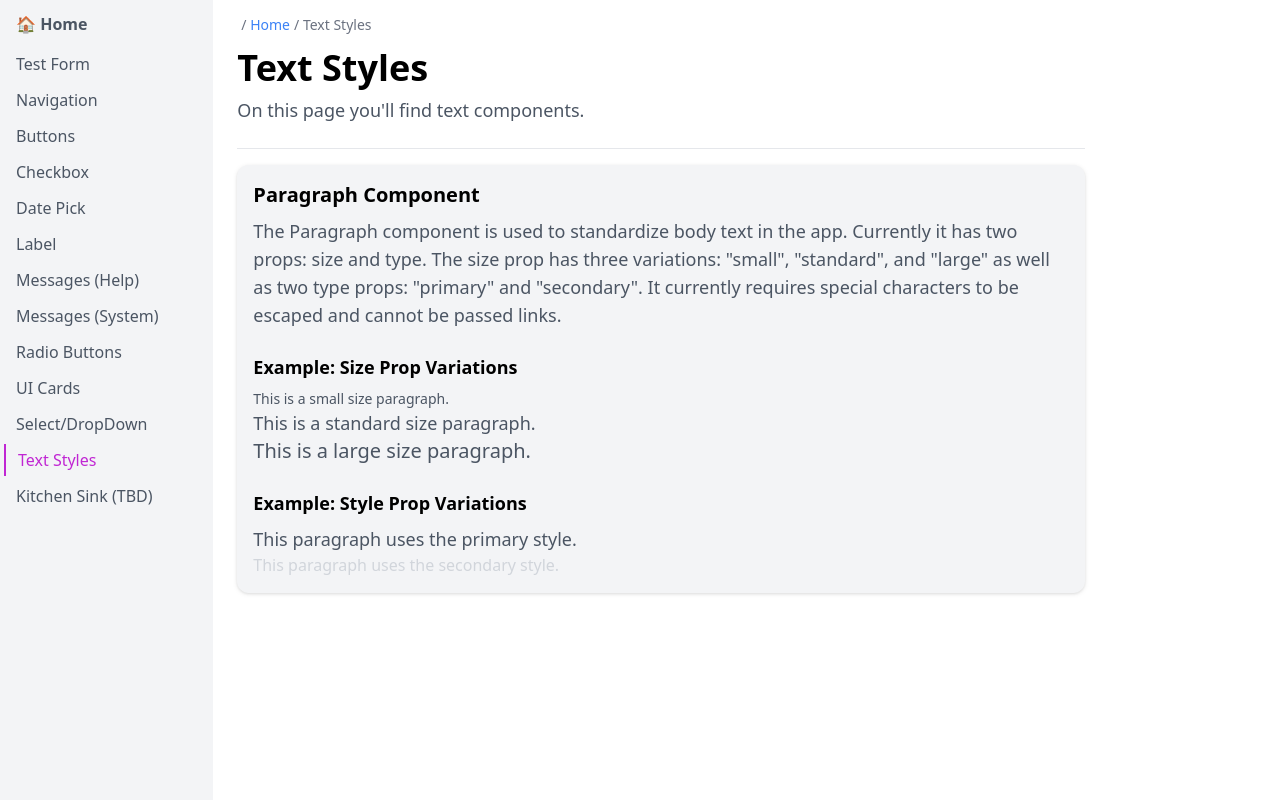
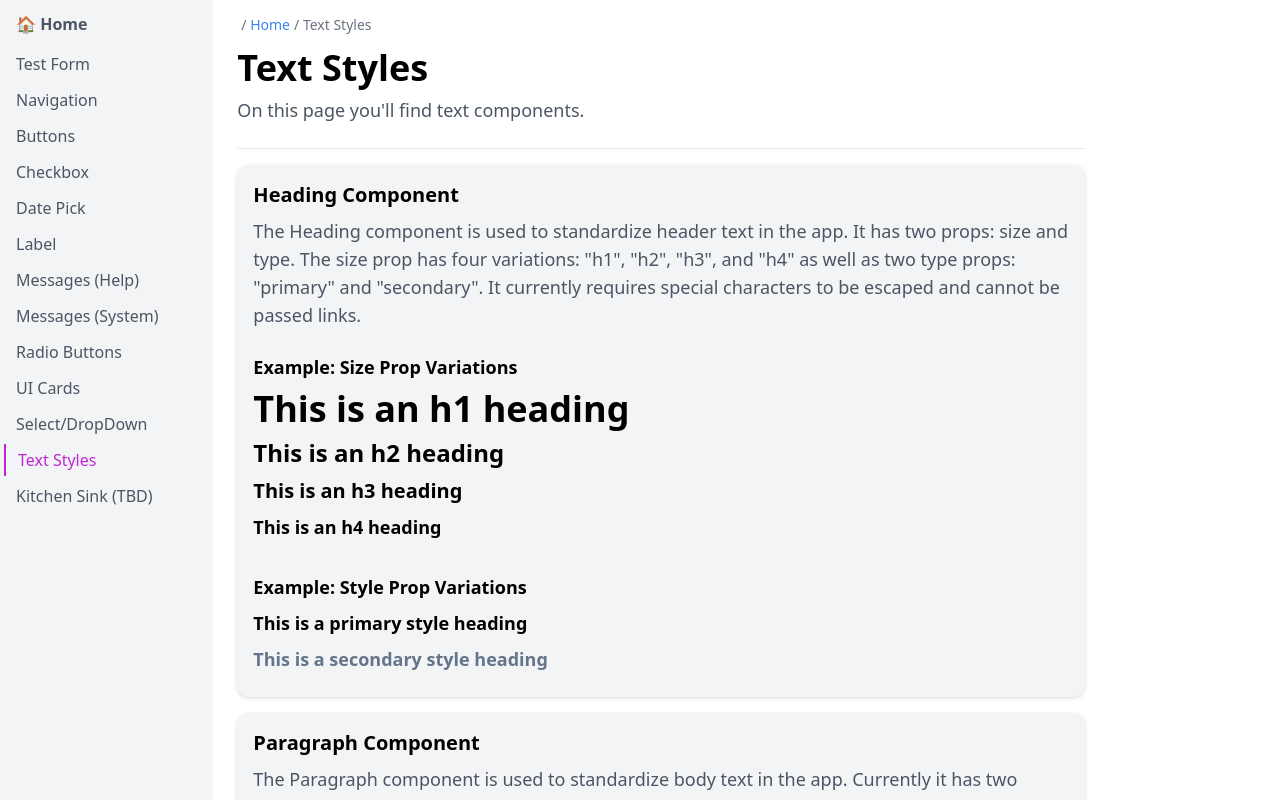
Before and after one commit to tayv/Project-Bubblegum, a Next.js app: page /forms/text-styles-article in a window 1280 px wide. Built offline with nearby package versions, Linux system fonts and the light colour scheme.

Commit message:
Added Heading component details to article pg

```diff
--- a/pages/forms/text-styles-article.tsx
+++ b/pages/forms/text-styles-article.tsx
@@ -30,6 +30,30 @@ const TextStylesArticle: FC = () => {
 
       <br />
       <hr />
+
+      <Section id="header" style="standard">
+        <Heading text="Heading Component" size="h3" type="primary"/>
+          <Paragraph
+            text="The Heading component is used to standardize header text in the app. It has two props: size and type.
+                  The size prop has four variations: &quot;h1&quot;, &quot;h2&quot;, &quot;h3&quot;, and &quot;h4&quot; as well as two type props: &quot;primary&quot; and &quot;secondary&quot;.
+                  It currently requires special characters to be escaped and cannot be passed links."
+            size="standard"
+            type="primary"
+          />
+
+          <br/>
+          <Heading text="Example: Size Prop Variations" size="h4" type="primary"/>
+          <Heading text="This is an h1 heading" size="h1" type="primary"/>
+          <Heading text="This is an h2 heading" size="h2" type="primary"/>
+          <Heading text="This is an h3 heading" size="h3" type="primary"/>
+          <Heading text="This is an h4 heading" size="h4" type="primary"/>
+
+          <br/>
+          <Heading text="Example: Style Prop Variations" size="h4" type="primary"/>
+          <Heading text="This is a primary style heading" size="h4" type="primary"/>
+          <Heading text="This is a secondary style heading" size="h4" type="secondary"/>
+
+      </Section>
 
       <Section id="header" style="standard">
         <Heading text="Paragraph Component" size="h3" type="primary"/>
```
